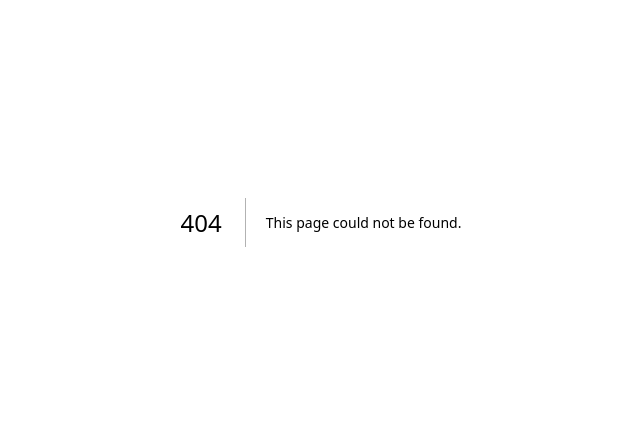
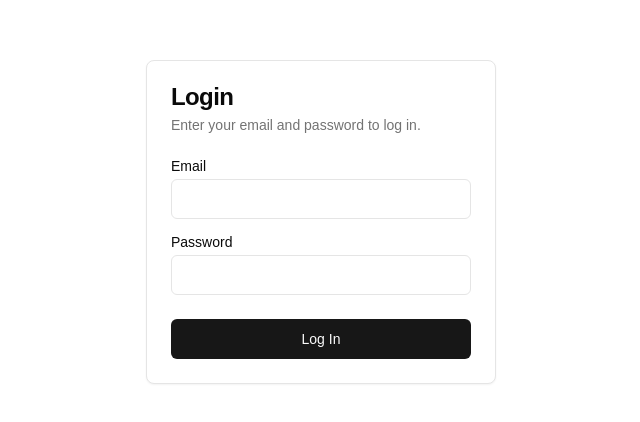
Before and after one commit to Ck-chege/schedular_project, a Next.js app: page /login in a window 1280 px wide. Before the commit this address had no page. Shown: the part 178-600 px from the top of the page, without its empty margins (319-959 px from the left). Built offline with nearby package versions, Linux system fonts and the light colour scheme.

Commit message:
login implementation

```diff
--- /dev/null
+++ b/app/login/LoginForm.tsx
@@ -0,0 +1,40 @@
+import { createClient } from '@/utils/supabase/server'
+import { cookies } from 'next/headers'
+import { redirect } from 'next/navigation'
+import { Button } from "@/components/ui/button"
+import { Input } from "@/components/ui/input"
+import { Label } from "@/components/ui/label"
+import { Card, CardContent, CardDescription, CardFooter, CardHeader, CardTitle } from "@/components/ui/card"
+import { login } from './action'
+
+export default async function LoginPage() {
+  return (
+    <div className="flex items-center justify-center min-h-screen bg-background">
+      <Card className="w-[350px]">
+        <CardHeader>
+          <CardTitle>Login</CardTitle>
+          <CardDescription>Enter your email and password to log in.</CardDescription>
+        </CardHeader>
+        <form action={login}>
+          <CardContent>
+            <div className="grid w-full items-center gap-4">
+              <div className="flex flex-col space-y-1.5">
+                <Label htmlFor="email">Email</Label>
+                <Input id="email" name="email" type="email" required />
+              </div>
+              <div className="flex flex-col space-y-1.5">
+                <Label htmlFor="password">Password</Label>
+                <Input id="password" name="password" type="password" required />
+              </div>
+            </div>
+          </CardContent>
+          <CardFooter>
+            <Button className="w-full" type="submit">
+              Log In
+            </Button>
+          </CardFooter>
+        </form>
+      </Card>
+    </div>
+  )
+}
--- /dev/null
+++ b/app/login/action.ts
@@ -0,0 +1,20 @@
+'use server'
+
+import { createClient } from '@/utils/supabase/server'
+import { cookies } from 'next/headers'
+import { redirect } from 'next/navigation'
+
+export async function login(formData: FormData) {
+  const supabase = createClient()
+
+  const email = formData.get('email') as string
+  const password = formData.get('password') as string
+
+  const { error } = await supabase.auth.signInWithPassword({email, password,})
+
+  if (error) {
+    return { error: error.message }
+  }
+
+  redirect('/dashboard')
+}
--- /dev/null
+++ b/app/login/page.tsx
@@ -0,0 +1,9 @@
+import LoginForm from "./LoginForm";
+
+export default function LoginPage() {
+  return (
+    <div className="flex items-center justify-center min-h-screen bg-background">
+      <LoginForm />
+    </div>
+  )
+}
```
